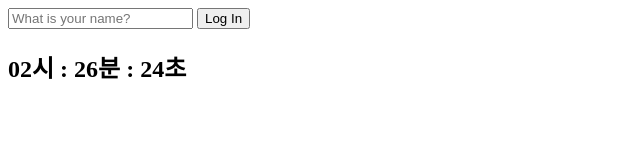
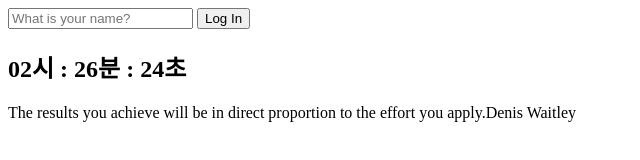
Before and after one commit to HICHULOG/vanillajs-chrome-clone, a plain HTML site: page index.html in a window 1280 px wide. Shown: the whole page, without its empty margins (0-640 px from the left). Drawn offline with Linux system fonts and the light colour scheme.

Commit message:
Created quotes part

```diff
--- a/index.html
+++ b/index.html
@@ -19,7 +19,9 @@
     </form>
     <h2 id="clock">00:00</h2>
     <h1 id="greeting" class="hidden"></h1>
+    <div id="quote"><span></span><span></span></div>
     <script src="js/greetings.js"></script>
     <script src="js/clock.js"></script>
+    <script src="js/quotes.js"></script>
   </body>
 </html>
--- /dev/null
+++ b/js/quotes.js
@@ -0,0 +1,51 @@
+const quotes = [
+  {
+    quote: "Once you choose hope, anything is possible.",
+    author: "Christopher Reeve",
+  },
+  {
+    quote: "Sometimes it takes a good fall to know where you really stand.",
+    author: "Hayley Williams",
+  },
+  {
+    quote: "There is no benefit in worrying whatsoever",
+    author: "Dalai Lama",
+  },
+  {
+    quote: "Your time is limited so don't waste it living someone else's life.",
+    author: "Steve Jobs",
+  },
+  {
+    quote: "Dream as if you'll live forever, Live as if you'll die today.",
+    author: "James Dean",
+  },
+  {
+    quote: "Love all, trust a few, do wrong to none.",
+    author: "William Shakespeare",
+  },
+  {
+    quote: "There is no limit to what we, as women, can accomplish.",
+    author: "Michelle Obama",
+  },
+  {
+    quote: "Change is inevitable. Growth is optional.",
+    author: "John C. Maxwell",
+  },
+  {
+    quote: "If you do not believe in yourself no one will do it for you.",
+    author: "Kobe Bryant",
+  },
+  {
+    quote:
+      "The results you achieve will be in direct proportion to the effort you apply.",
+    author: "Denis Waitley",
+  },
+];
+
+const quote = document.querySelector("#quote span:first-child");
+const author = document.querySelector("#quote span:last-child");
+
+const todaysQuote = quotes[Math.floor(Math.random() * quotes.length)];
+
+quote.innerText = todaysQuote.quote;
+author.innerText = todaysQuote.author;
```
